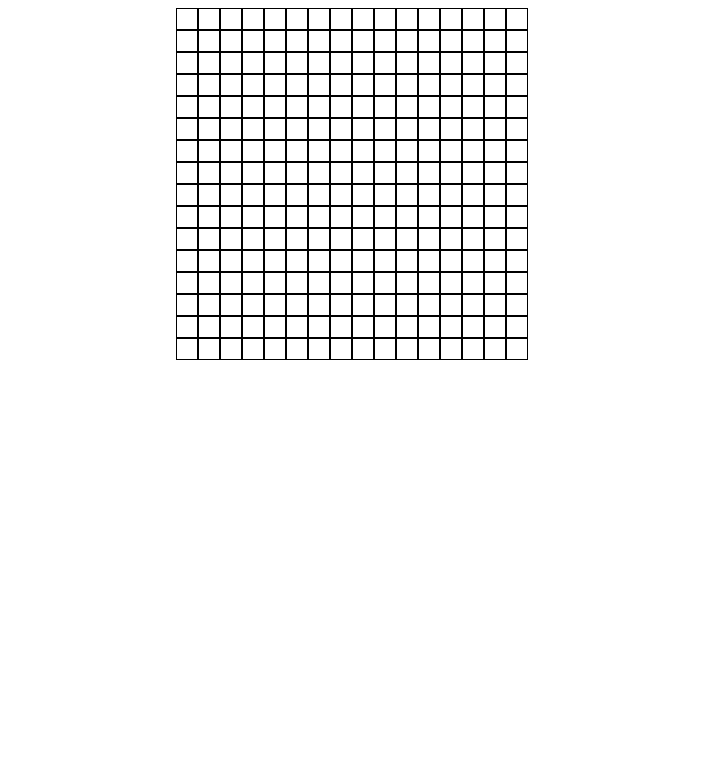
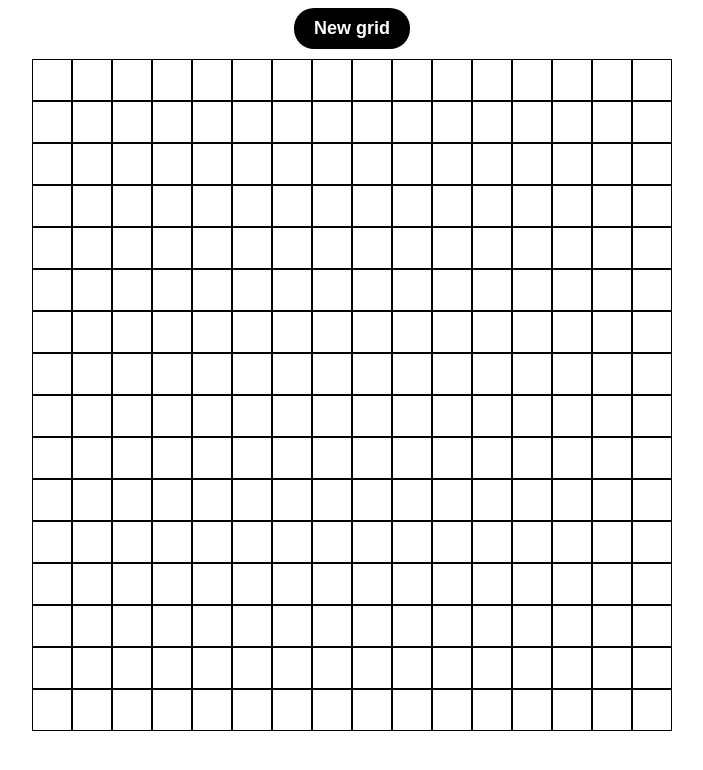
Before and after one commit to hilu03/Etch-a-Sketch, a plain HTML site: page index.html in a window 1280 px wide. Shown: the whole page, without its empty margins (288-991 px from the left). Drawn offline with Linux system fonts and the light colour scheme.

Commit message:
Add input button and create click event for it

```diff
--- a/index.html
+++ b/index.html
@@ -7,6 +7,9 @@
   <link rel="stylesheet" href="style.css">
 </head>
 <body>
+  <div class="button-container">
+    <button class="input-button">New grid</button>
+  </div>
   <div class="container"></div>
   <script src="script.js"></script>
 </body>
--- a/script.js
+++ b/script.js
@@ -1,11 +1,11 @@
-function renderGrid() {
+function renderGrid(size = 16) {
   const container = document.querySelector(".container");
   let html = "";
-  for (let i=0; i<16; i++) {
+  for (let i=0; i<size; i++) {
     html += `
       <div class="row">
     `;
-    for (let j=0; j<16; j++) {
+    for (let j=0; j<size; j++) {
       html += `
         <div class="cell"></div>
     `;
@@ -13,12 +13,39 @@ function renderGrid() {
     html += "</div>";
   }
   container.innerHTML = html;
+  setSizeOfCell(size);
+  addHoverEffect();
 }
 
+function setSizeOfCell(size) {
+  const cells = document.querySelectorAll(".cell");
+  const width = document.querySelector(".row").offsetWidth;
+  cells.forEach(cell => {
+    cell.style.width = `${width / size}px`;
+    cell.style.height = `${width / size}px`;
+});
+}
+
+function addHoverEffect() {
+  const cells = document.querySelectorAll(".cell");
+  cells.forEach(cell => {
+    cell.addEventListener("mouseenter", () => {
+      cell.style.backgroundColor = "gray";
+    });
+  });
+}
+
+const inputButton = document.querySelector(".input-button");
+inputButton.addEventListener("click", () => {
+  let size = prompt("Please input number of cell per row.\n(Note: Maximum number is 100!)", 16);
+  if (size != null) {
+    if (size > 100) {
+      alert("Maximum number is 100! Try again!");
+    }
+    else {
+      renderGrid(Number(size));
+    }
+  }
+});
+
 renderGrid();
-const cells = document.querySelectorAll(".cell");
-cells.forEach(cell => {
-  cell.addEventListener("mouseenter", () => {
-    cell.style.backgroundColor = "gray";
-  });
-});
--- a/style.css
+++ b/style.css
@@ -1,3 +1,26 @@
+.button-container {
+  display: flex;
+  justify-content: center;
+  margin-bottom: 10px;
+}
+
+.input-button {
+  background-color: black;
+  color: white;
+  cursor: pointer;
+  font-family: Arial, Helvetica, sans-serif;
+  font-size: 18px;
+  font-weight: bold;
+  border: none;
+  padding: 10px 20px;
+  border-radius: 20px;
+}
+
+.input-button:hover {
+  background-color: yellow;
+  color: black;
+}
+
 .container {
   display: flex;
   flex-direction: column;
@@ -7,10 +30,11 @@
 
 .row {
   display: flex;
+  width: 640px;
+  justify-content: center;
+  align-items: center;
 }
 
 .cell {
-  width: 20px;
-  height: 20px;
   border: 1px solid black;
 }
```
